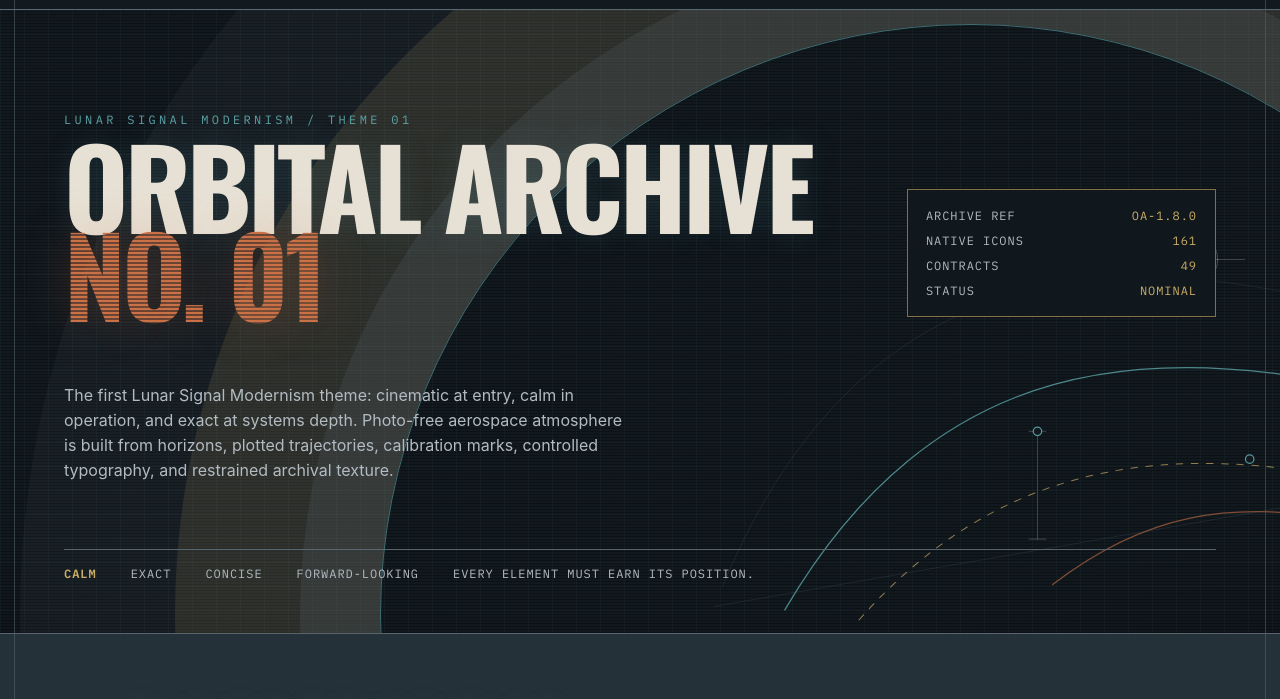
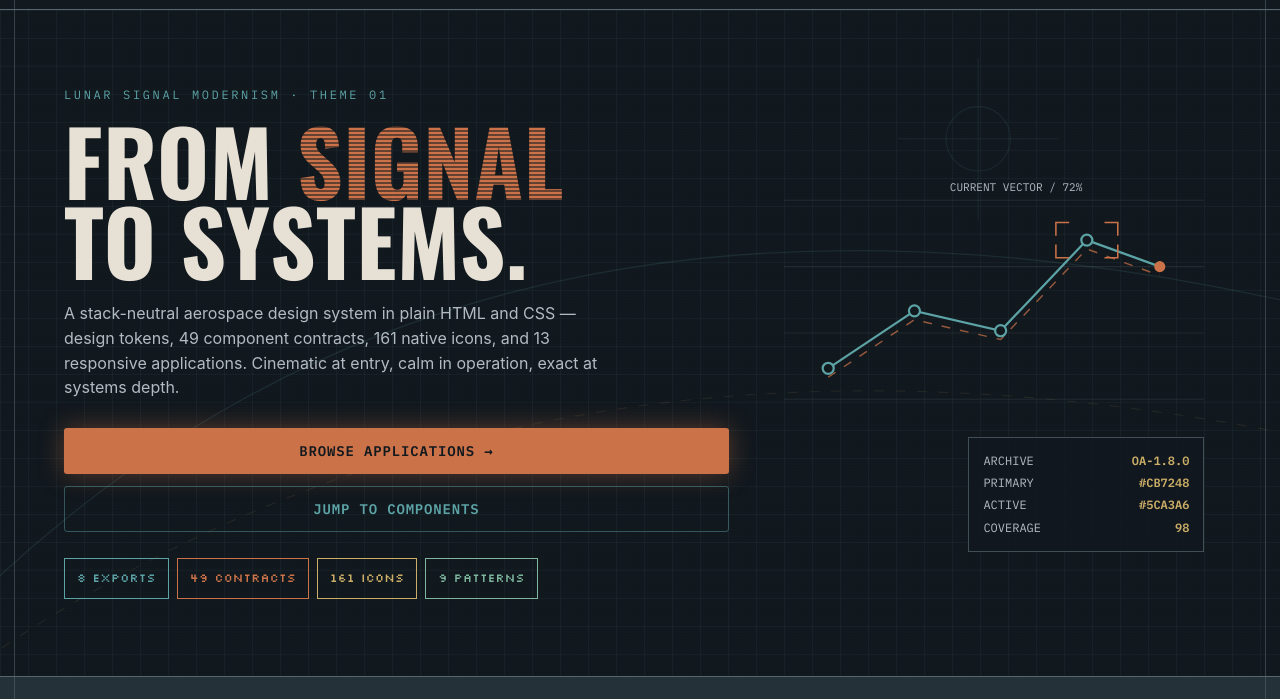
Before and after one commit to BackslashBryant/orbital-archive-no-01, a website: page index.html in a window 1280 px wide. Shown: the part 48-747 px from the top of the page. Drawn offline with Linux system fonts and the light colour scheme.

Commit message:
Redesign the guide hero to demonstrate the system
The hero read as decorative atmosphere (heavy grey orbital arcs) while the
examples already proved a confident aerospace-telemetry look. Replace it with the
approved demonstrative hero: Oswald headline with a scanline "SIGNAL" accent, a
functional plotted-vector chart (targeting bracket + endpoint + vector readout),
Silkscreen pixel badges, a mono color readout, and clean sharp-grid background.

Namespaced under .oa-signal so the new styles win by specificity and the prior
hero CSS simply stops matching — no cascade collisions. All values resolve
through the existing token aliases (adds --pix, --ink).

Co-Authored-By: Claude Opus 4.8 <noreply@anthropic.com>

```diff
--- a/assets/guide.css
+++ b/assets/guide.css
@@ -20,6 +20,8 @@
   --display: var(--lsm-font-display, "Oswald", "Arial Narrow", "Roboto Condensed", sans-serif);
   --sans: var(--lsm-font-sans, Inter, ui-sans-serif, system-ui, sans-serif);
   --mono: var(--lsm-font-mono, "IBM Plex Mono", "SFMono-Regular", Consolas, monospace);
+  --pix: "Silkscreen", "IBM Plex Mono", monospace;
+  --ink: var(--lsm-color-semantic-primary-foreground, #11181e);
 }
 * {
   box-sizing: border-box;
@@ -1788,3 +1790,220 @@ footer {
   animation: oa-scan 0.5s linear infinite;
   opacity: 0.28;
 }
+
+/* ======== SIGNAL HERO — demonstrative, namespaced under .oa-signal ======== */
+.oa-signal {
+  position: relative;
+  isolation: isolate;
+  overflow: hidden;
+  display: grid;
+  grid-template-columns: 1.2fr 0.8fr;
+  gap: 44px;
+  align-items: center;
+  padding: clamp(40px, 6vw, 92px) clamp(22px, 5vw, 72px);
+  border-bottom: 1px solid var(--grid);
+  background:
+    linear-gradient(color-mix(in srgb, var(--teal), transparent 93%) 1px, transparent 1px),
+    linear-gradient(90deg, color-mix(in srgb, var(--teal), transparent 93%) 1px, transparent 1px),
+    var(--orbit);
+  background-size:
+    28px 28px,
+    28px 28px,
+    auto;
+}
+.oa-signal .oa-arcs {
+  position: absolute;
+  inset: 0;
+  z-index: -1;
+  width: 100%;
+  height: 100%;
+  pointer-events: none;
+}
+.oa-signal::before {
+  content: "";
+  position: absolute;
+  inset: 0;
+  z-index: -1;
+  pointer-events: none;
+  opacity: 0.28;
+  background: repeating-linear-gradient(0deg, rgba(0, 0, 0, 0.22) 0 1px, transparent 1px 3px);
+  mix-blend-mode: multiply;
+}
+.oa-signal .eyebrow {
+  display: flex;
+  align-items: center;
+  margin: 0 0 18px;
+  color: var(--teal);
+  font: 12px var(--mono);
+  letter-spacing: 0.22em;
+  text-transform: uppercase;
+}
+.oa-signal .eyebrow .cur {
+  display: inline-block;
+  width: 0.5em;
+  height: 1em;
+  margin-left: 0.35em;
+  background: var(--teal);
+  animation: oa-blink 1.05s steps(1) infinite;
+}
+@keyframes oa-blink {
+  50% {
+    opacity: 0;
+  }
+}
+.oa-signal h1 {
+  max-width: none;
+  margin: 0 0 20px;
+  font-family: var(--display);
+  font-weight: 700;
+  font-size: clamp(46px, 7vw, 92px);
+  line-height: 0.9;
+  letter-spacing: 0.005em;
+  text-transform: uppercase;
+  text-wrap: balance;
+}
+.oa-signal h1 .px {
+  color: var(--orange);
+}
+@supports ((-webkit-background-clip: text) or (background-clip: text)) {
+  .oa-signal h1 .px {
+    color: transparent;
+    background-image: repeating-linear-gradient(
+      0deg,
+      var(--orange) 0 2px,
+      color-mix(in srgb, var(--orange), transparent 55%) 2px 4px
+    );
+    -webkit-background-clip: text;
+    background-clip: text;
+  }
+}
+.oa-signal .lede {
+  max-width: 54ch;
+  margin: 0 0 28px;
+  color: var(--dust);
+  font-size: 16px;
+}
+.oa-signal .actions {
+  display: flex;
+  flex-wrap: wrap;
+  gap: 12px;
+  margin-bottom: 26px;
+}
+.oa-signal .badges {
+  display: flex;
+  flex-wrap: wrap;
+  gap: 8px;
+}
+.oa-signal .badge {
+  display: inline-flex;
+  align-items: center;
+  gap: 6px;
+  padding: 10px 12px;
+  border: 1px solid var(--c);
+  color: var(--c);
+  font-family: var(--pix);
+  font-size: 12px;
+  letter-spacing: 0.02em;
+}
+.oa-signal .badge.t {
+  --c: var(--teal);
+}
+.oa-signal .badge.o {
+  --c: var(--orange);
+}
+.oa-signal .badge.g {
+  --c: var(--gold);
+}
+.oa-signal .badge.s {
+  --c: var(--signal);
+}
+.oa-signal .figure {
+  position: relative;
+  width: 100%;
+  max-width: 420px;
+  margin-inline: auto;
+}
+.oa-signal .figure svg {
+  display: block;
+  width: 100%;
+  height: auto;
+  overflow: visible;
+}
+.oa-signal .readnote {
+  position: relative;
+  max-width: 236px;
+  margin: 16px 0 0 auto;
+  padding: 12px 14px;
+  border: 1px solid color-mix(in srgb, var(--grid), transparent 30%);
+  background: color-mix(in srgb, var(--orbit), transparent 6%);
+  color: var(--dust);
+  font: 12px/1.85 var(--mono);
+  text-transform: uppercase;
+}
+.oa-signal .readnote div {
+  display: flex;
+  justify-content: space-between;
+  gap: 14px;
+}
+.oa-signal .readnote b {
+  color: var(--gold);
+}
+.oa-signal .btn {
+  position: relative;
+  isolation: isolate;
+  overflow: hidden;
+  display: inline-flex;
+  align-items: center;
+  justify-content: center;
+  gap: 8px;
+  min-height: 46px;
+  padding: 0 20px;
+  border: 1px solid transparent;
+  background: var(--alloy);
+  color: var(--bone);
+  font: 700 14px var(--mono);
+  letter-spacing: 0.06em;
+  text-transform: uppercase;
+  text-decoration: none;
+  cursor: pointer;
+}
+.oa-signal .btn.pri {
+  background: var(--orange);
+  color: var(--ink);
+  box-shadow: 0 0 26px color-mix(in srgb, var(--orange), transparent 60%);
+}
+.oa-signal .btn.pri::after {
+  content: "";
+  position: absolute;
+  inset: 0;
+  z-index: -1;
+  opacity: 0;
+  pointer-events: none;
+  background: repeating-linear-gradient(0deg, transparent 0 2px, rgba(0, 0, 0, 0.5) 2px 3px);
+}
+.oa-signal .btn.pri:hover::after {
+  opacity: 0.28;
+  animation: oa-scan 0.5s linear infinite;
+}
+.oa-signal .btn.gho {
+  background: none;
+  border-color: color-mix(in srgb, var(--teal), transparent 55%);
+  color: var(--teal);
+}
+.oa-signal .btn.gho:hover {
+  background: color-mix(in srgb, var(--teal), transparent 88%);
+}
+@media (max-width: 860px) {
+  .oa-signal {
+    grid-template-columns: 1fr;
+  }
+  .oa-signal .figure {
+    max-width: 300px;
+  }
+}
+@media (prefers-reduced-motion: reduce) {
+  .oa-signal .eyebrow .cur,
+  .oa-signal .btn.pri:hover::after {
+    animation: none;
+  }
+}
--- a/index.html
+++ b/index.html
@@ -12,24 +12,45 @@
 <body>
 <a class="skip" href="#main">Skip to content</a><div class="frame" aria-hidden="true"></div>
 <header class="topbar"><a class="brand" href="#identity"><svg class="brand-mark" width="24" height="24" viewBox="0 0 24 24" fill="none" stroke="currentColor" stroke-width="1.5" stroke-linecap="round" stroke-linejoin="round" aria-hidden="true"><circle cx="12" cy="12" r="8.5"/><path d="M14.1 9.9 16.2 7.8"/><circle cx="12" cy="12" r="2.1" fill="currentColor" stroke="none"/><circle cx="18" cy="6" r="1.9" fill="currentColor" stroke="none"/></svg> Orbital Archive / 01</a><nav aria-label="Section navigation"><a href="preview.html">v1.8 Preview</a><a href="#identity">Overview</a><a href="#foundations">Foundations</a><a href="#depth-model">Depth</a><a href="#page-anatomy">Layout</a><a href="#implementations">Examples</a><a href="#components">Components</a><a href="#iconography">Icons</a><a href="#governance">Governance</a></nav></header>
-<section class="hero" id="identity">
-  <svg class="hero-flightplan" viewBox="0 0 760 520" fill="none" aria-hidden="true">
-    <g stroke-linecap="round">
-      <path class="construction" d="M22 486C154 170 390 58 748 150"/>
-      <path class="primary-path" d="M96 514C246 258 458 186 754 246" stroke-width="1.5"/>
-      <path class="projected-path" d="M184 526C340 350 524 316 742 354" stroke-width="1.2" stroke-dasharray="8 10"/>
-      <path class="editorial-path" d="M414 484C526 398 626 386 748 405" stroke-width="1.5"/>
-      <path class="construction" d="M12 510L690 392"/>
-      <path class="datum" d="M510 98h132M576 32v132"/><circle class="datum" cx="576" cy="98" r="34"/>
-      <path class="datum" d="M396 302v128M386 302h20M386 430h20"/>
-    </g>
-    <g class="node" stroke-width="1.5"><circle cx="396" cy="302" r="5"/><circle cx="648" cy="335" r="5"/></g>
-    <circle class="priority-node" cx="576" cy="98" r="4"/>
-    <circle cx="714" cy="397" r="5" fill="var(--orange)"/>
+<section class="oa-signal" id="identity">
+  <svg class="oa-arcs" viewBox="0 0 1200 620" preserveAspectRatio="xMidYMid slice" fill="none" aria-hidden="true">
+    <path d="M-60 590C300 210 760 150 1320 300" stroke="var(--teal)" stroke-opacity=".14" stroke-width="1.25"/>
+    <path d="M-60 640C360 330 820 300 1320 420" stroke="var(--gold)" stroke-opacity=".10" stroke-width="1" stroke-dasharray="9 11"/>
+    <path d="M840 120h150M915 45v150" stroke="var(--teal)" stroke-opacity=".12" stroke-width="1"/>
+    <circle cx="915" cy="120" r="30" stroke="var(--teal)" stroke-opacity=".12" stroke-width="1"/>
   </svg>
-  <div class="hero-grid"><div><p class="eyebrow">Lunar Signal Modernism / Theme 01</p><h1>Orbital Archive<br><span class="signal-word">No. 01</span></h1></div><div class="meta"><div><span>Archive ref</span><strong>OA-1.8.0</strong></div><div><span>Native icons</span><strong>161</strong></div><div><span>Contracts</span><strong>49</strong></div><div><span>Status</span><strong>Nominal</strong></div></div></div>
-  <p class="lede">The first Lunar Signal Modernism theme: cinematic at entry, calm in operation, and exact at systems depth. Photo-free aerospace atmosphere is built from horizons, plotted trajectories, calibration marks, controlled typography, and restrained archival texture.</p>
-  <div class="motto"><strong>Calm</strong><span>Exact</span><span>Concise</span><span>Forward-looking</span><span>Every element must earn its position.</span></div>
+  <div>
+    <p class="eyebrow">Lunar Signal Modernism · Theme 01<span class="cur"></span></p>
+    <h1>From <span class="px">signal</span><br>to systems.</h1>
+    <p class="lede">A stack-neutral aerospace design system in plain HTML and CSS — design tokens, 49 component contracts, 161 native icons, and 13 responsive applications. Cinematic at entry, calm in operation, exact at systems depth.</p>
+    <div class="actions">
+      <a class="btn pri" href="examples/index.html">Browse applications →</a>
+      <a class="btn gho" href="#components">Jump to components</a>
+    </div>
+    <div class="badges">
+      <span class="badge t">8 Exports</span>
+      <span class="badge o">49 Contracts</span>
+      <span class="badge g">161 Icons</span>
+      <span class="badge s">9 Patterns</span>
+    </div>
+  </div>
+  <div class="figure">
+    <svg viewBox="0 0 380 260" aria-hidden="true">
+      <g stroke="var(--grid)" stroke-opacity=".25"><path d="M0 60h380M0 120h380M0 180h380M0 240h380"/></g>
+      <path d="M40 220 118 168 196 186 274 104 340 128" fill="none" stroke="var(--orange)" stroke-width="1.3" stroke-dasharray="8 9" opacity=".72"/>
+      <path d="M40 212 118 160 196 178 274 96 340 120" fill="none" stroke="var(--teal)" stroke-width="2"/>
+      <g fill="var(--orbit)" stroke="var(--teal)" stroke-width="2"><circle cx="40" cy="212" r="5"/><circle cx="118" cy="160" r="5"/><circle cx="196" cy="178" r="5"/><circle cx="274" cy="96" r="5"/></g>
+      <circle cx="340" cy="120" r="5" fill="var(--orange)"/>
+      <g fill="none" stroke="var(--orange)" stroke-width="1.4"><path d="M258 80h-12v12M290 80h12v12M258 112h-12v-12M290 112h12v-12"/></g>
+      <text x="150" y="52" fill="var(--dust)" font-family="'IBM Plex Mono',monospace" font-size="10">CURRENT VECTOR / 72%</text>
+    </svg>
+    <div class="readnote">
+      <div><span>Archive</span><b>OA-1.8.0</b></div>
+      <div><span>Primary</span><b>#CB7248</b></div>
+      <div><span>Active</span><b>#5CA3A6</b></div>
+      <div><span>Coverage</span><b>98</b></div>
+    </div>
+  </div>
 </section>
 <main id="main">
 <section id="principles"><div class="section-head"><span class="number">01</span><h2>Design principles</h2><p>Function before ornament. Signal over noise. Accent with intent. Structure creates calm.</p><p class="token-ref">TOKENS · <code>--lsm-font-display</code> · <code>--lsm-color-palette-teal</code> · <code>--lsm-space-6</code></p></div><div class="grid principles"><article class="principle"><b>P.01</b><h3>Clarity</h3><p>Make orientation, state, and next action legible before expression.</p></article><article class="principle"><b>P.02</b><h3>Precision</h3><p>Use exact labels, stable alignment, and deliberate state language.</p></article><article class="principle"><b>P.03</b><h3>Restraint</h3><p>Accent only where it carries hierarchy or meaning.</p></article><article class="principle"><b>P.04</b><h3>Optimism</h3><p>Technical systems should feel capable and understandable.</p></article></div></section>
--- a/scripts/validate.mjs
+++ b/scripts/validate.mjs
@@ -234,8 +234,8 @@ const preview = read("preview.html");
 if (!index.includes(`OA-${manifest.version}`)) fail("standalone guide archive ref is stale");
 if (index.includes("left:7%;right:-8%;bottom:23%"))
   fail("standalone guide still contains the copy-crossing hero rule");
-if (!index.includes("hero-flightplan"))
-  fail("standalone guide lacks the safe-corridor flight plan");
+if (!index.includes("oa-arcs"))
+  fail("standalone guide lacks the safe-corridor flight-plan geometry");
 if (!index.includes(`Orbital Archive No. 01 · ${manifest.version}`))
   fail("standalone guide footer version is stale");
 if (!index.includes(`${assetManifest.patterns.length} patterns`))
```
